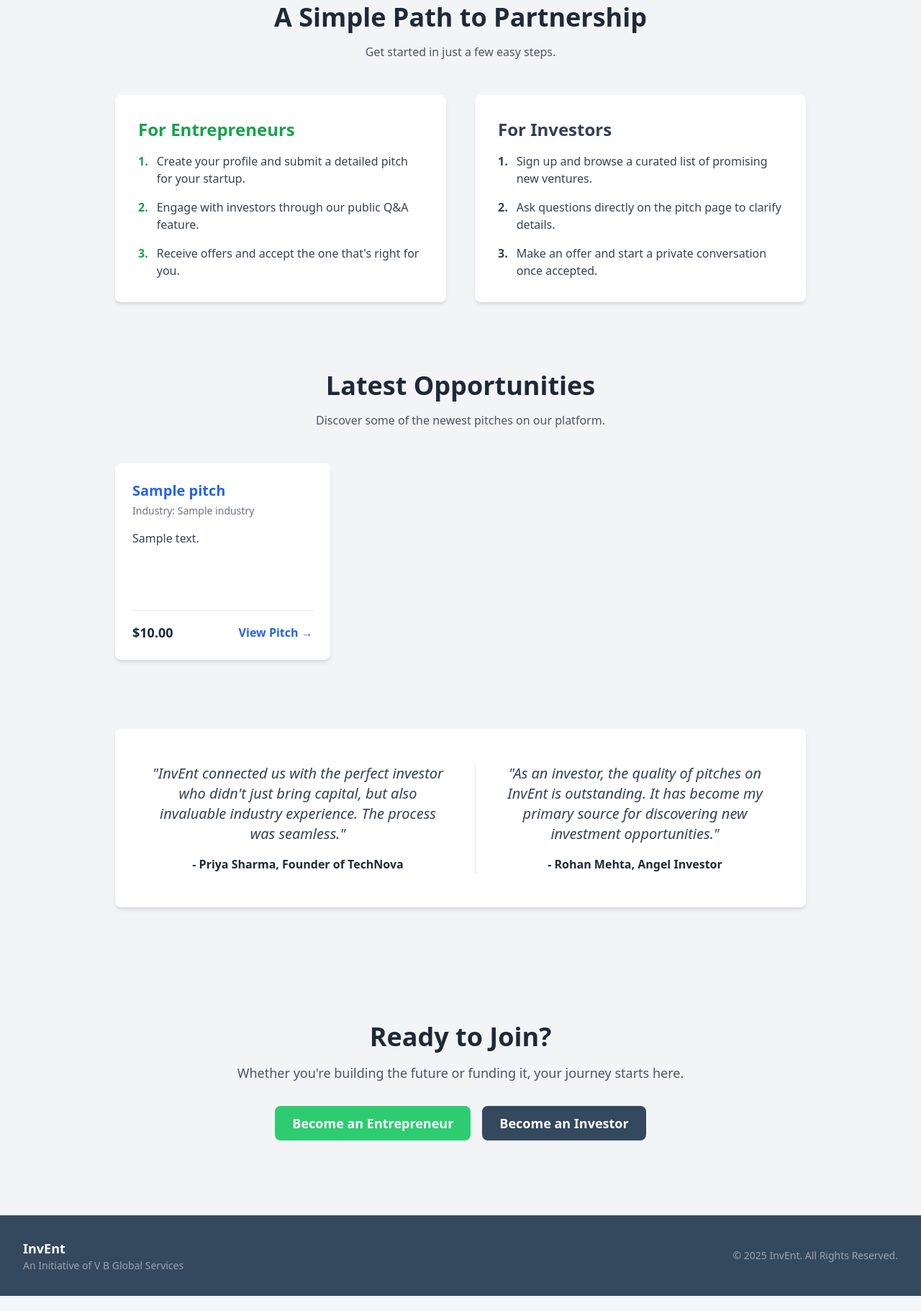
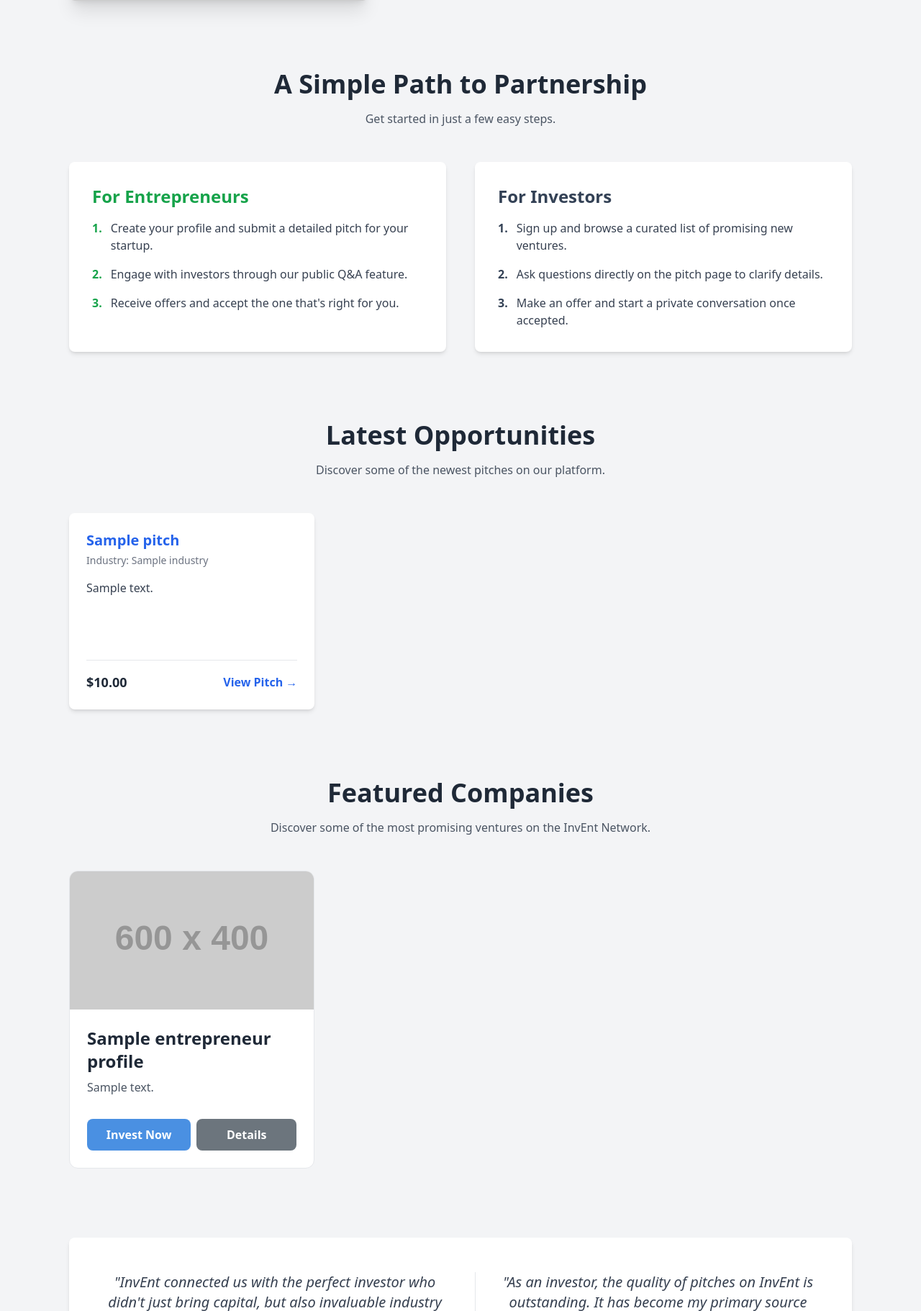
Before and after one commit to aki2907/invent-project, a Django app: template templates/home.html in a window 1280 px wide. Shown: the part 1652-3474 px from the top of the page at 72% size. Before the commit the page ends 3453 px from the top, so only its background shows below. Run offline with Django 3.2, Linux system fonts and the light colour scheme; the template is opened without the code that fills it: most values are stand-ins (such as "Sample title", 1, 10 or a date in 2020); grey boxes labelled with a size stand in for pictures from a placeholder-image service; some libraries are stand-ins or nearby versions.

```diff
--- a/core/forms.py
+++ b/core/forms.py
@@ -64,7 +64,7 @@ class EntrepreneurProfileForm(forms.ModelForm):
     """
     class Meta:
         model = EntrepreneurProfile
-        fields = ('company_name', 'industry', 'funding_sought', 'business_plan')
+        fields = ('company_name', 'industry', 'funding_sought', 'business_plan', 'company_details')
         widgets = {
             'business_plan': forms.Textarea(attrs={'rows': 8}),
         }
--- a/core/models.py
+++ b/core/models.py
@@ -25,6 +25,7 @@ class EntrepreneurProfile(models.Model):
     industry = models.CharField(max_length=100, blank=True)
     funding_sought = models.DecimalField(max_digits=12, decimal_places=2, null=True, blank=True)
     business_plan = models.TextField(blank=True, help_text="Provide a detailed business plan.")
+    company_details = models.TextField(blank=True, null=True, help_text="Detailed information about your company, mission, and team.")
 
     def __str__(self):
         return f"{self.user.username}'s Entrepreneur Profile"
--- a/static/css/custom.css
+++ b/static/css/custom.css
@@ -215,3 +215,40 @@ form label {
     color: var(--text-color);
     margin-right: auto;
 }
+
+/* --- Featured Companies Section --- */
+.featured-card {
+    background-color: white;
+    border: 1px solid #e5e7eb; /* --slate-200 */
+    border-radius: 0.75rem; /* rounded-xl */
+    overflow: hidden;
+    transition: all 0.3s ease-in-out;
+    display: flex;
+    flex-direction: column;
+}
+
+.featured-card:hover {
+    transform: translateY(-8px);
+    box-shadow: 0 10px 15px -3px rgba(0, 0, 0, 0.1), 0 4px 6px -2px rgba(0, 0, 0, 0.05); /* shadow-lg */
+}
+
+.featured-card .p-6 {
+    flex-grow: 1;
+    display: flex;
+    flex-direction: column;
+    justify-content: space-between;
+}
+
+.btn-secondary {
+    background-color: #6c757d; /* A standard secondary gray */
+    color: white;
+    padding: 10px 20px;
+    border-radius: 8px;
+    font-weight: bold;
+    transition: background-color 0.3s;
+    text-decoration: none;
+}
+
+.btn-secondary:hover {
+    background-color: #5a6268;
+}
--- a/templates/base.html
+++ b/templates/base.html
@@ -59,7 +59,7 @@
 
     <!-- Main Content -->
     <main class="flex-grow py-10">
-        <div class="max-w-5xl mx-auto px-4 sm:px-6 lg:px-8">
+        <div class="max-w-6xl mx-auto px-4 sm:px-6 lg:px-8">
             {% block content %}
             {% endblock %}
         </div>
--- a/templates/home.html
+++ b/templates/home.html
@@ -144,6 +144,32 @@
         </div>
     </section>
 
+    <!-- Featured Companies Section -->
+    <section class="mt-24">
+        <div class="text-center mb-12">
+            <h2 class="text-4xl font-bold text-gray-800">Featured Companies</h2>
+            <p class="mt-4 text-gray-600">Discover some of the most promising ventures on the InvEnt Network.</p>
+        </div>
+        <div class="grid md:grid-cols-3 gap-8">
+            {% for pitch in featured_pitches %}
+                <div class="featured-card">
+                    <img src="https://placehold.co/600x400/34495E/FFFFFF?text={{ pitch.entrepreneur.entrepreneur_profile.company_name|urlencode }}" alt="{{ pitch.entrepreneur.entrepreneur_profile.company_name }} Logo" class="w-full h-48 object-cover">
+                    <div class="p-6">
+                        <h3 class="text-2xl font-bold text-gray-800 mb-2">{{ pitch.entrepreneur.entrepreneur_profile.company_name }}</h3>
+                        <p class="text-gray-600 mb-6 h-8 overflow-hidden">{{ pitch.summary }}</p>
+                        <div class="flex items-center gap-2">
+                            <a href="{% url 'pitch_detail' pitch.id %}" class="btn btn-primary w-full text-center">Invest Now</a>
+                            <a href="{% url 'pitch_detail' pitch.id %}" class="btn btn-secondary w-full text-center">Details</a>
+                        </div>
+                    </div>
+                </div>
+            {% empty %}
+                <p class="md:col-span-3 text-center text-gray-500">No companies have submitted a pitch yet. Check back soon!</p>
+            {% endfor %}
+        </div>
+    </section>
+    <!-- End Featured Companies Section -->
+
     <!-- Testimonials Section -->
     <section class="bg-white p-12 rounded-lg shadow-md mt-24">
         <div class="grid md:grid-cols-2 gap-10 text-center">
```
Also changed, not shown: core/migrations/0004_entrepreneurprofile_company_details.py (added), db.sqlite3.
